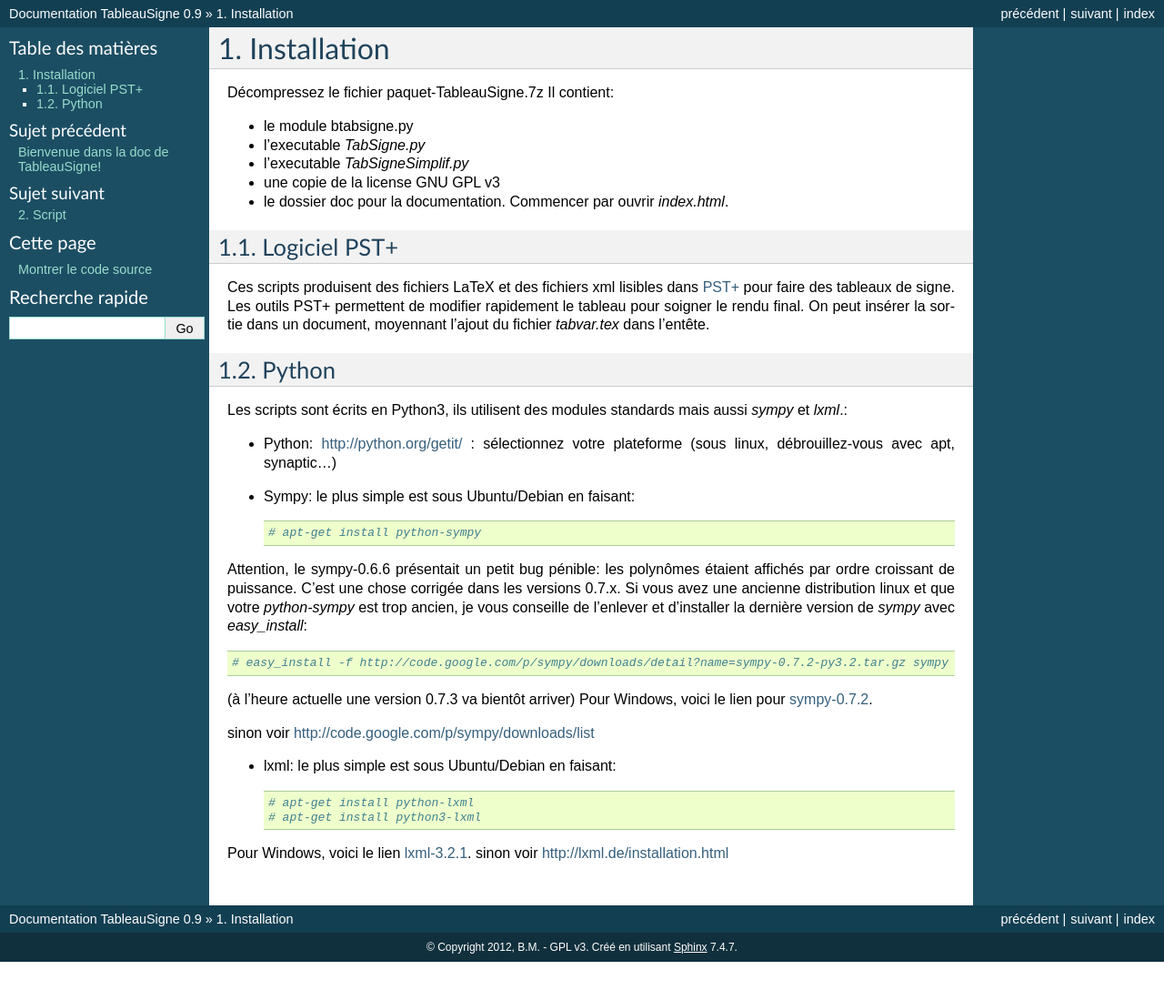
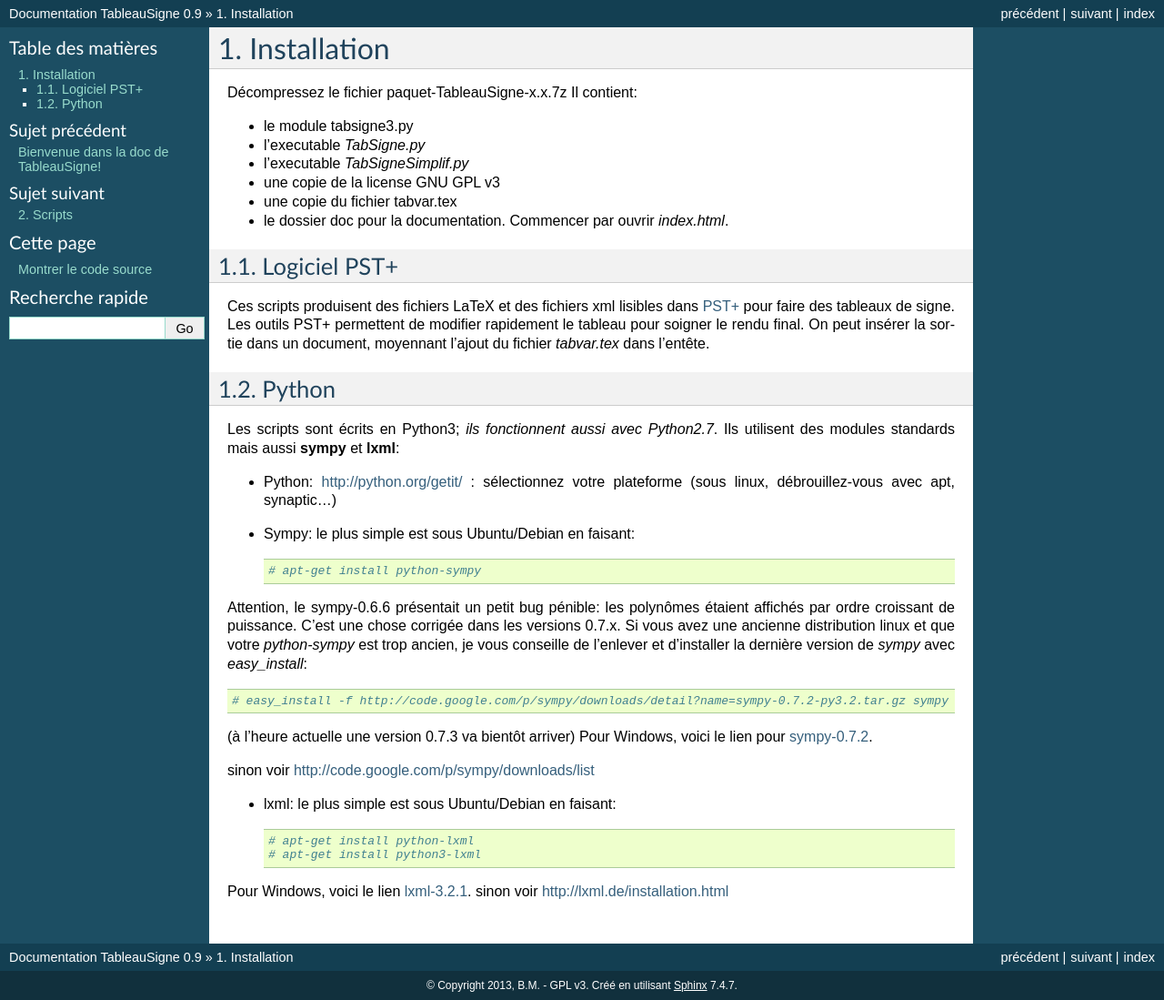
Before and after one commit to TeddyBoomer/TableauSigne, a Sphinx documentation site: the page built from doc/source/install.rst, in a window 1280 px wide. Shown: the whole page at 91% size. Built offline with Sphinx 7.4.7, drawn with Linux system fonts in a browser that asks for light colours; pages that are not in the unit, such as notebooks, are missing from menus; before the commit the page ends 1057 px from its top, so only the background shows below that.

Commit message:
Correctif sur +oo dans l'export pst. Mise en veille de la class TableauVariation. Amélioration sensible de la documentation.

```diff
--- a/doc/source/conf.py
+++ b/doc/source/conf.py
@@ -42,7 +42,7 @@
 
 # General information about the project.
 project = 'TableauSigne'
-copyright = '2012, B.M. - GPL v3'
+copyright = '2013, B.M. - GPL v3'
 
 # The version info for the project you're documenting, acts as replacement for
 # |version| and |release|, also used in various other places throughout the
--- a/doc/source/history.rst
+++ b/doc/source/history.rst
@@ -4,7 +4,10 @@
 Versions:
 
 * 0.9 : Ajout de la fonction *randExpr* pour générer aléatoirement des produits/quotients.
-        Une fonction annexe *degree_good* ajoutée suite à un défaut sur la fonction degree de sympy (qui lève une exception quand on lui donne une constante).
+        Une fonction annexe *_degree_good* ajoutée suite à un défaut sur la fonction degree de sympy (qui lève une exception quand on lui donne une constante).
+	Retrait de la classe TableauVariation qui n'est pas opérationnelle
+	Correctif sur le symbole +oo dans l'export pst
+	Amélioration de la documentation.
 * 0.8 : Amélioration des exports LaTeX et pst avec paramètre simplif.
         La classe TableauFactory tient compte de cela.
 	Scripts améliorés avec le module argparse.
--- a/doc/source/install.rst
+++ b/doc/source/install.rst
@@ -1,13 +1,14 @@
 Installation
 ------------
 
-Décompressez le fichier paquet-TableauSigne.7z
+Décompressez le fichier paquet-TableauSigne-x.x.7z
 Il contient:
 
-* le module btabsigne.py
+* le module tabsigne3.py
 * l'executable *TabSigne.py*
 * l'executable *TabSigneSimplif.py*
 * une copie de la license GNU GPL v3
+* une copie du fichier tabvar.tex
 * le dossier doc pour la documentation. Commencer par ouvrir *index.html*.
 
 Logiciel  PST+
@@ -22,8 +23,9 @@
 Python
 ^^^^^^
 
-Les scripts sont écrits en Python3, ils utilisent des modules standards mais
-aussi *sympy* et *lxml*.:
+Les scripts sont écrits en Python3; *ils fonctionnent aussi avec Python2.7*.
+Ils utilisent des modules standards mais
+aussi **sympy** et **lxml**:
 
 * Python: `http://python.org/getit/ <http://python.org/getit/>`_ : sélectionnez votre plateforme (sous linux, débrouillez-vous avec apt, synaptic...)
 * Sympy: le plus simple est sous Ubuntu/Debian en faisant::
--- a/doc/source/script.rst
+++ b/doc/source/script.rst
@@ -1,6 +1,8 @@
-Script
-------
+Scripts
+-------
 
+TabSigne.py
+^^^^^^^^^^^
 Le fichier *TabSigne.py* est un script permettant d'utiliser le module
 directement en ligne de commande.
 
@@ -17,15 +19,15 @@
 		L'expression dont on doit construire le tableau de signe (format sympy)
 
 	   optional arguments:
-	     * -h, --help
+	     * -h, `- -help`
                show this help message and exit
-	     * --bornes [BORNES], -b [BORNES]
+	     * `- -bornes` [BORNES], -b [BORNES]
 	       Liste [a,b] des bornes d'étude. L'infini se note oo.
-	     * --format {tex,pst}, -f {tex,pst}
+	     * `- -format` {tex,pst}, -f {tex,pst}
 	       Choix du format de sortie
-	     * --out [OUT], -o [OUT]
+	     * `- -out` [OUT], -o [OUT]
 	       Nom du fichier de sortie (sans extension)
-	     * --version, -v
+	     * `- -version`, -v
                show program's version number and exit
 
 Ainsi, on peut taper::
```
Also changed, not shown: other parts of doc/source/script.rst (+2 -0 lines), doc/source/index.rst (+24 -7 lines), tabsigne3.py (+105 -90 lines).
